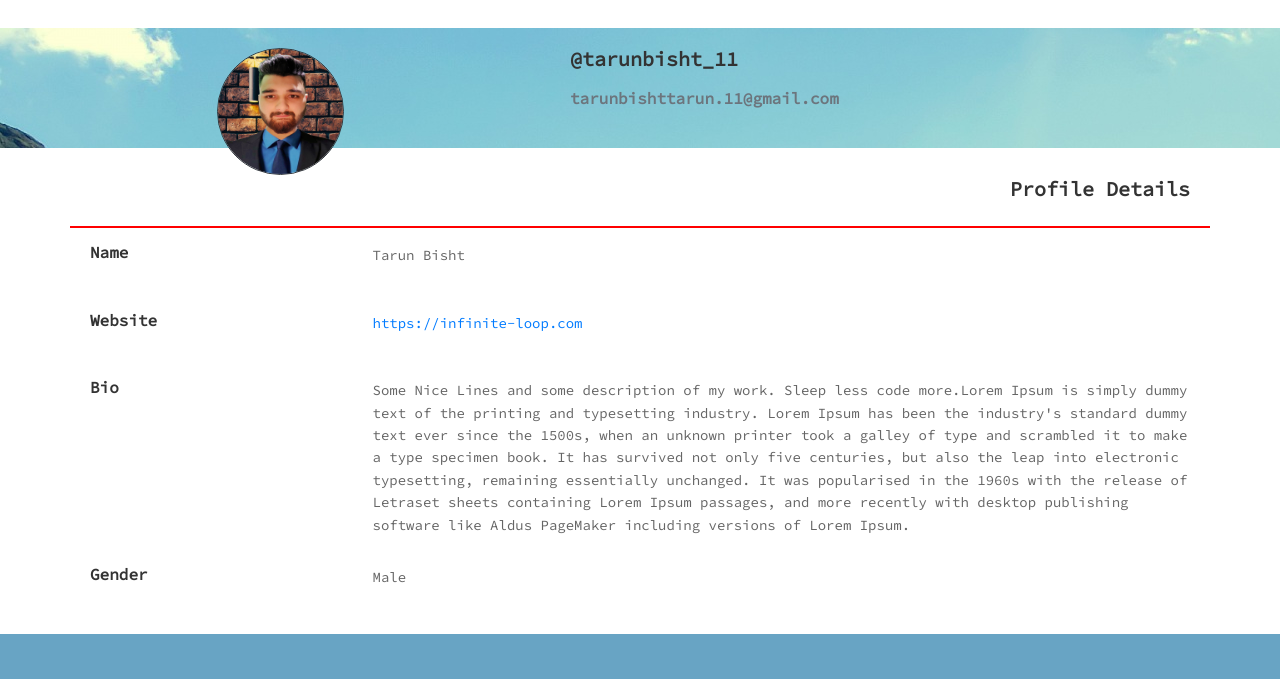
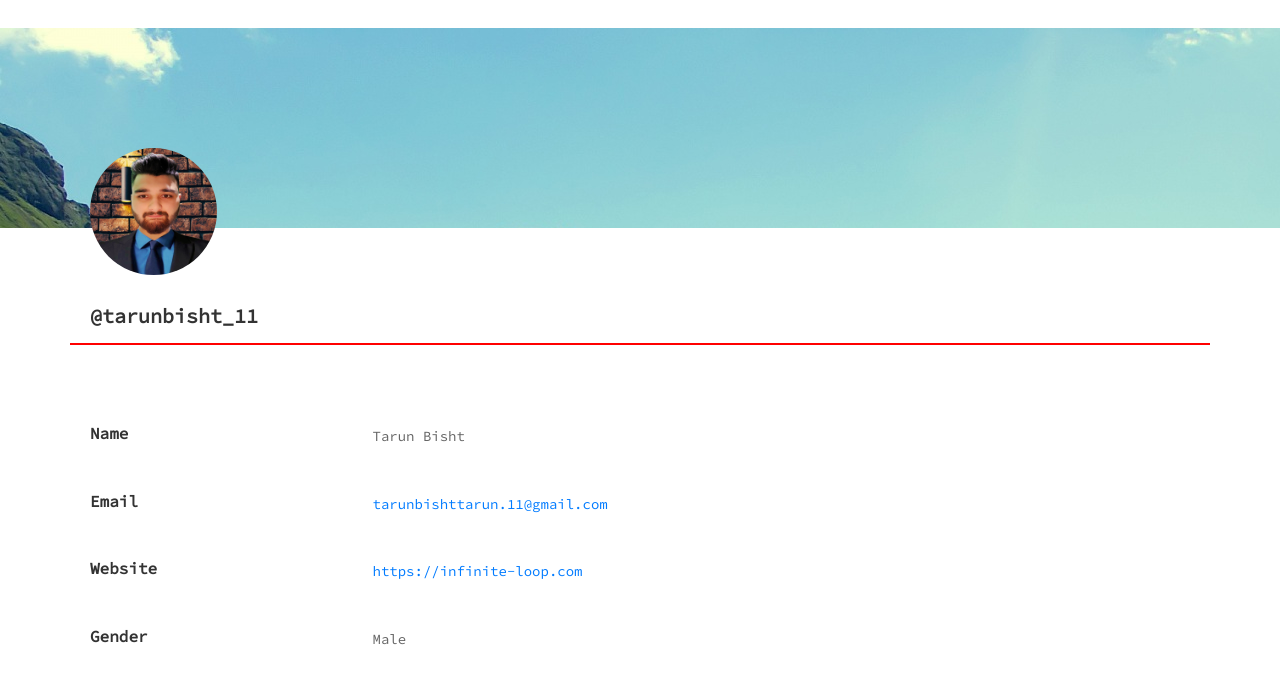
Before and after one commit to tarun-bisht/infinite-theme, a plain HTML site: page profile.html in a window 1280 px wide. Shown: the part 72-751 px from the top of the page. Drawn offline with nearby package versions, Linux system fonts and the light colour scheme.

Commit message:
Profile and Account Page Added

```diff
--- /dev/null
+++ b/css/profile.css
@@ -0,0 +1,32 @@
+.cover
+{
+    height:200px;
+    width: 100%;
+    background: url('../img/1.jpg');
+    padding-top:20px;
+}
+.cover-down
+{
+    border-bottom: 2px solid red;
+    min-height: 80px;
+}
+.profile
+{
+    position:relative;
+    top: -80px;
+    padding-bottom:1rem;
+}
+.cover-down h5
+{
+    margin-top: 30px;
+    margin-bottom: 0px;
+}
+@media(max-width: 700px)
+{
+    .profile
+    {
+        display: flex;
+        flex-direction: column;
+        align-items: center;
+    }
+}
--- a/css/style.css
+++ b/css/style.css
@@ -118,25 +118,6 @@ footer a:hover {
 .category-alert {
     display: none;
 }
-.cover
-{
-    height:120px;
-    width: 100%;
-    background: url('../img/1.jpg');
-    padding-top:20px;
-}
-.cover-down
-{
-    display: flex;
-    justify-content: flex-end;
-    border-bottom: 2px solid red;
-    min-height: 80px;
-}
-.cover-down h5
-{
-    margin-top: 30px;
-    margin-bottom: 0px;
-}
 @media(max-width:1000px) {
     .box {
     padding-bottom: 2rem;
--- a/profile.html
+++ b/profile.html
@@ -9,8 +9,9 @@
     <link rel="stylesheet" href="https://stackpath.bootstrapcdn.com/bootstrap/4.3.1/css/bootstrap.min.css" integrity="sha384-ggOyR0iXCbMQv3Xipma34MD+dH/1fQ784/j6cY/iJTQUOhcWr7x9JvoRxT2MZw1T" crossorigin="anonymous">
     <link href="css/universal.css" rel="stylesheet">
     <link href="css/animation.css" rel="stylesheet" />
-	  <link href="css/image-slider.css" rel="stylesheet" />
+    <link href="css/image-slider.css" rel="stylesheet" />
     <link href="css/style.css" rel="stylesheet">
+    <link href="css/profile.css" rel="stylesheet">
   </head>
   <body>
     <!-- Navigation -->
@@ -46,28 +47,27 @@
 
     <!-- Main Profile Page -->
     <section>
-      <div class="cover">
-        <div class="row container">
-          <div class="col-6 d-flex justify-content-center">
-            <img src="img/tarun.jpg" class="img-responsive rounded-circle thumbnail-photo border border-dark" alt="Tarun Bisht">
-          </div>
-          <div class="col-6">
-            <h5>@tarunbisht_11</h5>
-            <h6 class="text-muted">tarunbishttarun.11@gmail.com</h6>
-          </div>
-        </div>
-      </div>
-      <div class="cover-down container">
-        <h5>Profile Details</h5>
+      <div class="cover"></div>
+      <div class="cover-down container profile">
+        <img src="img/tarun.jpg" class="img-responsive rounded-circle thumbnail-photo" alt="Tarun Bisht">
+        <h5>@tarunbisht_11</h5>
       </div>
     </section>
-    <section class="container mt-3 mb-3">
+    <section class="container mb-3">
       <div class="row">
         <div class="col-3">
           <h6>Name </h6>
         </div>
         <div class="col">
           Tarun Bisht
+        </div>
+      </div>
+      <div class="row">
+        <div class="col-3">
+          <h6>Email</h6>
+        </div>
+        <div class="col">
+          <a href="mailto:tarunbishttarun.11@gmail.com">tarunbishttarun.11@gmail.com</a>
         </div>
       </div>
       <div class="row">
@@ -80,18 +80,18 @@
       </div>
       <div class="row">
         <div class="col-3">
+          <h6>Gender</h6>
+        </div>
+        <div class="col">
+          Male
+        </div>
+      </div>
+      <div class="row">
+        <div class="col-3">
           <h6>Bio </h6>
         </div>
         <div class="col">
           Some Nice Lines and some description of my work. Sleep less code more.Lorem Ipsum is simply dummy text of the printing and typesetting industry. Lorem Ipsum has been the industry's standard dummy text ever since the 1500s, when an unknown printer took a galley of type and scrambled it to make a type specimen book. It has survived not only five centuries, but also the leap into electronic typesetting, remaining essentially unchanged. It was popularised in the 1960s with the release of Letraset sheets containing Lorem Ipsum passages, and more recently with desktop publishing software like Aldus PageMaker including versions of Lorem Ipsum.
-        </div>
-      </div>
-      <div class="row">
-        <div class="col-3">
-          <h6>Gender</h6>
-        </div>
-        <div class="col">
-          Male
         </div>
       </div>
     </section>
```
Also changed, not shown: edit_profile.html (+7 -16 lines).
